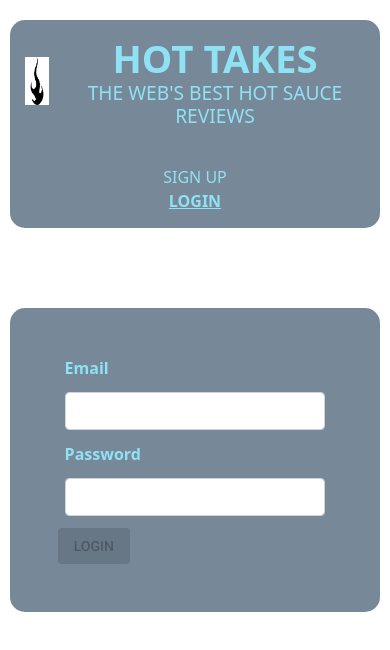
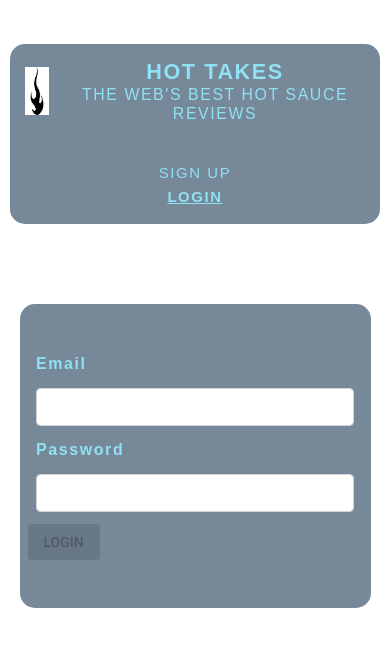
Before and after one commit to MS241268/P6-Piiquante, an Angular app in the folder frontend/: page /login in a window 390 px wide. Shown: the top 650 px of the page. Built offline with nearby package versions, Linux system fonts and the light colour scheme.

Commit message:
Correction Responsive

```diff
--- a/frontend/angular.json
+++ b/frontend/angular.json
@@ -48,13 +48,11 @@
             "polyfills": "src/polyfills.ts",
             "tsConfig": "tsconfig.app.json",
             "inlineStyleLanguage": "scss",
-            "assets": [
-              "src/favicon.ico",
-              "src/assets"
-            ],
+            "assets": ["src/favicon.ico", "src/assets"],
             "styles": [
               "./node_modules/@angular/material/prebuilt-themes/deeppurple-amber.css",
-              "./node_modules/bootstrap/dist/css/bootstrap.css"
+              "./node_modules/bootstrap/dist/css/bootstrap.css",
+              "./src/styles.scss"
             ],
             "scripts": []
           },
@@ -117,10 +115,7 @@
             "tsConfig": "tsconfig.spec.json",
             "karmaConfig": "karma.conf.js",
             "inlineStyleLanguage": "scss",
-            "assets": [
-              "src/favicon.ico",
-              "src/assets"
-            ],
+            "assets": ["src/favicon.ico", "src/assets"],
             "styles": [
               "./node_modules/@angular/material/prebuilt-themes/indigo-pink.css",
               "src/styles.scss"
--- a/frontend/src/app/app.component.scss
+++ b/frontend/src/app/app.component.scss
@@ -1,6 +1,6 @@
 .container {
   position: relative;
-  width: 95% !important;
+  max-width: 90% !important;
   padding: 3rem;
   // max-width: 1000px;
   margin: auto;
@@ -8,3 +8,24 @@
   background-color: lightslategray;
   border-radius: 15px;
 }
+@media (max-width: 720px) {
+  .container {
+    padding: 3rem 0.5rem;
+  }
+}
+@media (min-width: 721px) and (max-width: 767px) {
+  .container {
+    max-width: 90% !important;
+    margin: auto;
+    margin-top: 5rem;
+  }
+}
+@media (min-width: 768px) and (max-width: 1024px) {
+  .container {
+    position: relative;
+    max-width: 90% !important;
+    padding: 2rem 1rem;
+    margin-top: 5rem;
+    border-radius: 15px;
+  }
+}
--- a/frontend/src/app/header/header.component.scss
+++ b/frontend/src/app/header/header.component.scss
@@ -17,14 +17,11 @@ nav {
 
 h1 {
   color: #8fe8f9f0;
-  font-weight: 700;
-  font-size: 2.4em;
   margin: 0;
 }
 
 h5 {
   color: #8fe8f9f0;
-  font-size: 1.2em;
   font-weight: 400;
   margin: 0;
 }
--- a/frontend/src/app/sauce-list/sauce-list.component.scss
+++ b/frontend/src/app/sauce-list/sauce-list.component.scss
@@ -44,14 +44,11 @@
 
   h4 {
     color: #616263;
-    font-size: 1.2rem;
     margin: 0.8rem 0;
-    font-weight: 500;
   }
 
   p {
     color: #616263;
-    font-size: 1rem;
     margin: 0;
   }
 
@@ -67,7 +64,7 @@
 .list-title {
   text-align: center;
   margin: 1em auto;
-  font-size: 1.7rem;
+  font-size: 1.9rem;
   color: #8fe8f9f0;
   font-weight: bold;
 }
@@ -90,16 +87,8 @@
     height: 140px;
   }
 
-  .sauce-list-item h4 {
-    font-size: 0.95rem;
-  }
-
-  .sauce-list-item p {
-    font-size: 0.85rem;
-  }
-
   .list-title {
-    font-size: 1.6rem;
+    font-size: 1.4rem;
   }
 }
 
@@ -121,16 +110,8 @@
     height: 180px;
   }
 
-  .sauce-list-item h4 {
-    font-size: 1.1rem;
-  }
-
-  .sauce-list-item p {
-    font-size: 0.95rem;
-  }
-
   .list-title {
-    font-size: 2.2rem;
+    font-size: 1.6rem;
   }
 }
 
@@ -145,10 +126,6 @@
   .sauce-list-item {
     max-width: 260px;
     height: 360px;
-  }
-
-  .list-title {
-    font-size: 2.5rem;
   }
 }
 @media (min-width: 992px) and (orientation: landscape) and (pointer: coarse) {
--- a/frontend/src/app/single-sauce/single-sauce.component.scss
+++ b/frontend/src/app/single-sauce/single-sauce.component.scss
@@ -1,23 +1,32 @@
 .sauce-container {
+  // width: 95% !important;
   display: flex;
-  overflow-wrap: break-word;
+  justify-content: space-evenly;
+  flex-wrap: nowrap; // pour éviter que ça déborde
+  gap: 20px; // espace entre img et texte
+
   img {
     max-width: 45%;
     max-height: 70vh;
     border-radius: 15px;
-    flex: 1;
+    flex-shrink: 0; // flex-grow flex-shrink flex-basis
   }
+
   p {
-    width: 68%;
+    overflow-wrap: break-word; // coupe les mots trop longs
+    word-break: break-word; // compatible avec certains navigateurs
+    margin: 15px 0;
   }
 }
-
 .sauce-info {
-  color: #00d0f9;
+  flex: 1 1 0; // prend tout l'espace restant
+  // max-width: 55%;
+  color: #8fe8f9f0;
   padding: 40px 20px;
-  flex: 1;
+  h3 {
+    font-weight: bold;
+  }
 }
-
 .manufacturer {
   margin: 0;
 }
@@ -78,6 +87,7 @@
 /* ============================= */
 @media (max-width: 720px) {
   .sauce-container {
+    margin: auto;
     flex-direction: column;
     align-items: center;
 
@@ -89,21 +99,23 @@
   }
 
   .sauce-info {
+    max-width: 100%;
     padding: 20px 10px;
     text-align: center;
   }
 
   .like-buttons {
+    margin-bottom: 20px;
     justify-content: center;
   }
 
   .control-buttons {
     display: flex;
-    flex-direction: column;
-
+    flex-direction: row;
+    justify-content: space-evenly;
     button {
       margin: 0.5em 0;
-      width: 100%;
+      width: 25%;
     }
   }
 }
@@ -122,6 +134,7 @@
 
   .sauce-info {
     width: 100%;
+    padding: 15px 0;
     text-align: center;
   }
 }
@@ -154,6 +167,7 @@
 /* ============================= */
 @media (min-width: 1025px) {
   .sauce-container {
+    margin: auto;
     flex-direction: row;
 
     img {
--- a/frontend/src/styles.scss
+++ b/frontend/src/styles.scss
@@ -1,8 +1,11 @@
 /* You can add global styles to this file, and also import other style files */
 
-html, body { height: 100%; }
+html,
 body {
-  font-family: "Source Sans Pro", sans-serif ;
+  height: 100%;
+}
+body {
+  font-family: "Arial", sans-serif;
   letter-spacing: 0.1em;
   margin: 0;
   white-space: pre-line;
@@ -11,3 +14,93 @@ body {
 mat-spinner {
   margin: auto;
 }
+:root {
+  --h1-size: 2.8rem;
+  --scale: 1;
+}
+h1 {
+  font-size: var(--h1-size) !important;
+  font-weight: bold;
+}
+h2 {
+  font-size: calc(var(--h1-size) / var(--scale));
+}
+h3 {
+  font-size: calc(var(--h1-size) / (var(--scale) * 2));
+}
+h4 {
+  font-size: calc(var(--h1-size) / (var(--scale) * 2.65));
+  font-weight: bold;
+}
+h5 {
+  font-size: calc(var(--h1-size) / (var(--scale) * 2.725));
+}
+p,
+a {
+  font-size: calc(var(--h1-size) / (var(--scale) * 2.8));
+}
+@media (max-width: 767px) {
+  :root {
+    --h1-size: 2.7rem;
+    --scale: 1;
+  }
+  h1 {
+    font-size: calc(var(--h1-size) / (var(--scale) * 2)) !important;
+    font-weight: bold;
+  }
+  h2 {
+    font-size: calc(var(--h1-size) / var(--scale));
+  }
+  h3 {
+    font-size: calc(var(--h1-size) / (var(--scale) * 2));
+  }
+  h4 {
+    font-size: calc(var(--h1-size) / (var(--scale) * 2.65));
+    font-weight: bold;
+  }
+  h5 {
+    font-size: calc(var(--h1-size) / (var(--scale) * 2.725));
+  }
+  p,
+  a {
+    font-size: calc(var(--h1-size) / (var(--scale) * 2.9));
+  }
+}
+
+@media (min-width: 768px) and (max-width: 1024px) {
+  :root {
+    --h1-size: 3rem;
+    --scale: 1;
+  }
+  h1 {
+    font-size: calc(var(--h1-size) / (var(--scale) * 1.7)) !important;
+    font-weight: bold;
+  }
+  h2 {
+    font-size: calc(var(--h1-size) / var(--scale));
+  }
+  h3 {
+    font-size: calc(var(--h1-size) / (var(--scale) * 2));
+  }
+  h4 {
+    font-size: calc(var(--h1-size) / (var(--scale) * 2.65));
+    font-weight: bold;
+  }
+  h5 {
+    font-size: calc(var(--h1-size) / (var(--scale) * 2.725));
+  }
+  p,
+  a {
+    font-size: calc(var(--h1-size) / (var(--scale) * 3));
+  }
+}
+@media (min-width: 1200px) {
+  :root {
+    --h1-size: 3rem;
+    --scale: 1;
+  }
+  h1 {
+    font-size: calc(var(--h1-size)) !important;
+    font-weight: bold;
+  }
+}
```
